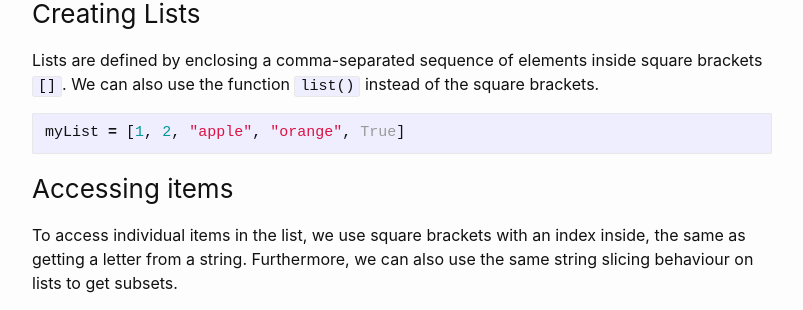
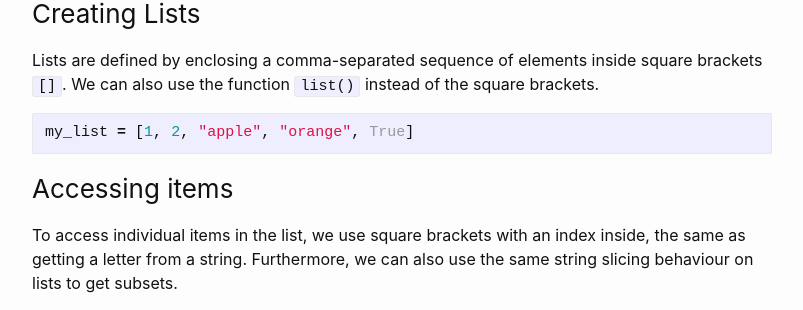
Before and after one commit to afa5e/afa5e.github.io, a Jekyll site: the page built from _posts/2023-02-26-week-5-lists.md, in a window 1280 px wide and 900 px high, scrolled down 451 px. Shown: the part 136-446 px from the top of the window, without its empty margins (238-1041 px from the left). Built offline with Jekyll 4.4.1, drawn with Linux system fonts in a browser that asks for light colours.

Commit message:
Update 2023-02-26-week-5-lists.md

````diff
--- a/_posts/2023-02-26-week-5-lists.md
+++ b/_posts/2023-02-26-week-5-lists.md
@@ -23,7 +23,7 @@ square brackets `[]`. We can also use the function `list()` instead of the
 square brackets.
 
 ```python
-myList = [1, 2, "apple", "orange", True]
+my_list = [1, 2, "apple", "orange", True]
 ```
 
 ### Accessing items
````
